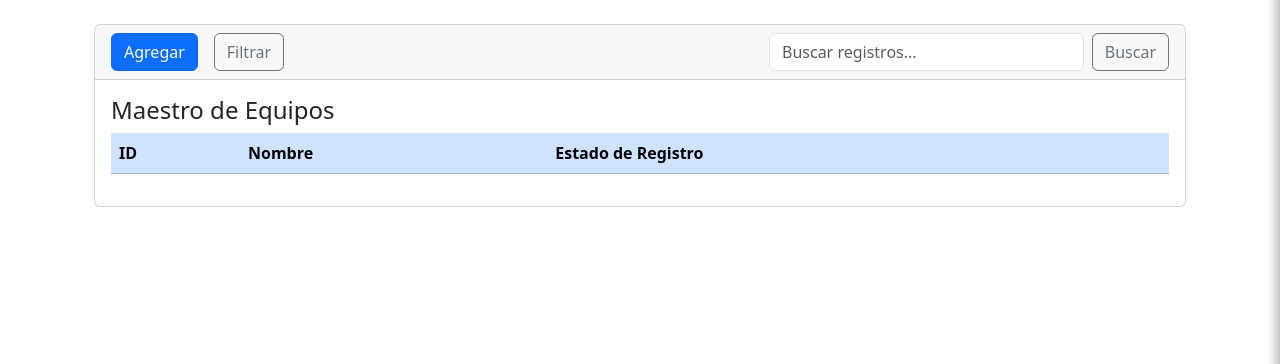
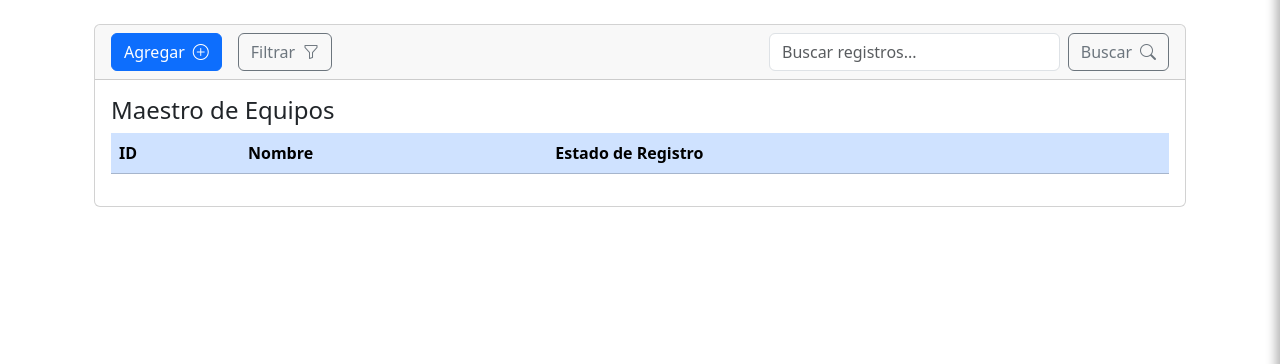
Before and after one commit to JCuenca17/lab_ne, a Django app: page /maestro/ in a window 1280 px wide. Shown: the part 56-420 px from the top of the page. Run offline with Django 3.2, Linux system fonts and the light colour scheme; the visitor is signed in with stand-in values (Sample User, id 1); data that the repository does not hold is empty.

Commit message:
Añadiendo icons a las plantillas

```diff
--- a/maestro/templates/base.html
+++ b/maestro/templates/base.html
@@ -15,6 +15,7 @@
     <link rel="stylesheet" href="{% static 'css/styles.css' %}" />
     <!-- Bootstrap CSS v5.2.1 -->
     <link href="https://cdn.jsdelivr.net/npm/bootstrap@5.3.2/dist/css/bootstrap.min.css" rel="stylesheet" integrity="sha384-T3c6CoIi6uLrA9TneNEoa7RxnatzjcDSCmG1MXxSR1GAsXEV/Dwwykc2MPK8M2HN" crossorigin="anonymous" />
+    <link href="https://cdn.jsdelivr.net/npm/bootstrap-icons/font/bootstrap-icons.css" rel="stylesheet" />
     <link rel="manifest" crossorigin="use-credentials" href="/manifest.json" />
     {% comment %} {% progressive_web_app_meta %} {% endcomment %}
     <script type="text/javascript">
--- a/maestro/templates/maestro/index.html
+++ b/maestro/templates/maestro/index.html
@@ -12,16 +12,25 @@
           <div class="d-flex flex-column flex-md-row justify-content-between align-items-center card-header">
             <!-- Contenedor para el botón "Agregar" -->
             <div class="d-flex mb-2 mb-md-0">
-              <a href="{% url 'crear' %}" class="btn btn-primary me-2" role="button">Agregar</a>
+              <a href="{% url 'crear' %}" class="btn btn-primary me-2 d-flex align-items-center" role="button">
+                Agregar
+                <i class="bi bi-plus-circle ms-2"></i> <!-- Ícono de agregar (Bootstrap 5) -->
+              </a>
               <!-- Botón "Filtrar" pegado al botón "Agregar" -->
-              <button class="btn btn-outline-secondary ms-2" id="openFiltersBtn">Filtrar</button>
+              <button class="btn btn-outline-secondary ms-2 d-flex align-items-center" id="openFiltersBtn">
+                Filtrar
+                <i class="bi bi-funnel ms-2"></i> <!-- Ícono de filtro (Bootstrap 5) -->
+              </button>
             </div>
 
             <!-- Contenedor para el formulario de búsqueda pegado a la derecha -->
             <div class="d-flex justify-content-end w-100">
               <form method="get" action="" class="d-flex" style="max-width: 400px; width: 100%;">
                 <input type="text" name="search" class="form-control me-2" placeholder="Buscar registros..." value="{{ request.GET.search|default:'' }}" />
-                <button class="btn btn-outline-secondary" type="submit">Buscar</button>
+                <button class="btn btn-outline-secondary d-flex align-items-center" type="submit">
+                  Buscar
+                  <i class="bi bi-search ms-2"></i> <!-- Ícono de búsqueda (Bootstrap 5) -->
+                </button>
               </form>
             </div>
           </div>
@@ -45,9 +54,15 @@
                   <input class="form-check-input" type="checkbox" name="filtro" value="eliminados" id="eliminado" {% if 'eliminados' in filtro %}checked{% endif %}>
                   <label class="form-check-label" for="eliminado">Eliminados</label>
                 </div>
-                <button type="submit" class="btn btn-primary mt-3">Aplicar Filtro</button>
+                <button type="submit" class="btn btn-primary mt-3 d-flex align-items-center">
+                  Aplicar Filtro
+                  <i class="bi bi-check ms-2"></i> <!-- Ícono de confirmación (Bootstrap 5) -->
+                </button>
               </form>
-              <button id="closeFiltersBtn" class="btn btn-danger mt-3">Cerrar</button>
+              <button id="closeFiltersBtn" class="btn btn-danger mt-3 d-flex align-items-center">
+                Cerrar
+                <i class="bi bi-x-circle ms-2"></i> <!-- Ícono de cerrar (Bootstrap 5) -->
+              </button>
             </div>
 
             <div class="table">
@@ -75,5 +90,4 @@
       </div>
     </div>
   </div>
-
 {% endblock %}
```
Also changed, not shown: maestro/templates/maestro/detalle.html (+17 -8 lines), maestro/templates/maestro/form.html (+20 -5 lines).
